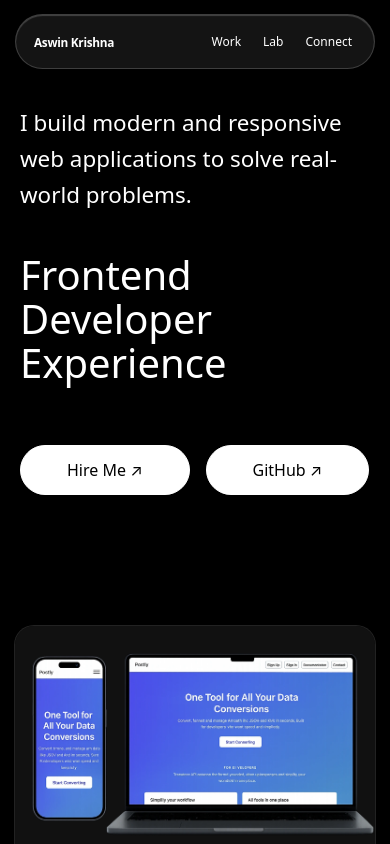
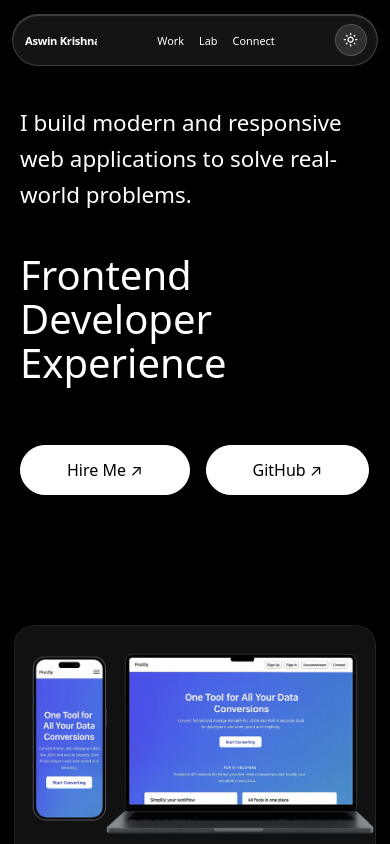
Before and after one commit to aaswne/aswinkrishna-portfolio, a React (Vite) app: page / in a window 390 px wide. Shown: the top 844 px of the page. Built offline with nearby package versions, Linux system fonts and the light colour scheme.

Commit message:
added button

```diff
--- a/src/components/NavBar/NavBar.css
+++ b/src/components/NavBar/NavBar.css
@@ -19,6 +19,7 @@
     "Helvetica Neue",
     sans-serif;
 }
+
 .navbar a,
 .navbar button,
 .navbar p,
@@ -42,7 +43,6 @@ body {
   top: 22px;
   left: 50%;
   transform: translateX(-50%);
-
   z-index: 1000;
 
   width: calc(100% - 32px);
@@ -68,35 +68,26 @@ body {
 
   border-radius: 999px;
 
-  /* Apple glass effect */
   background: rgba(255, 255, 255, 0.08);
-
   border: 1px solid rgba(255, 255, 255, 0.18);
 
   backdrop-filter: blur(24px) saturate(180%);
   -webkit-backdrop-filter: blur(24px) saturate(180%);
 
-  /* soft glass shadow */
   box-shadow:
     0 8px 32px rgba(0, 0, 0, 0.12),
     inset 0 1px 1px rgba(255, 255, 255, 0.2);
 
-  /* smooth effect */
   transition: all 0.3s ease;
 }
 
 .logo {
   text-decoration: none;
-
   font-size: 0.96rem;
   font-weight: 600;
-
   letter-spacing: -0.3px;
-
   white-space: nowrap;
-
   padding-left: 6px;
-
   transition: opacity 0.3s ease;
 }
 
@@ -104,16 +95,13 @@ body {
   opacity: 0.75;
 }
 
-
 .nav-links {
   display: flex;
   align-items: center;
   justify-content: center;
 
   gap: 8px;
-
   list-style: none;
-
   flex: 1;
 }
 
@@ -123,11 +111,9 @@ body {
   justify-content: center;
 
   padding: 10px 15px;
-
   border-radius: 999px;
 
   text-decoration: none;
-
   font-size: 0.9rem;
   font-weight: 500;
 
@@ -140,78 +126,108 @@ body {
 
 .nav-links a:hover {
   background: rgba(255, 255, 255, 0.08);
-
   transform: translateY(-1px);
 }
 
-
+/* =========================
+   THEME BUTTON
+========================= */
 
 .nav-button {
   display: flex;
   align-items: center;
   justify-content: center;
 
-  padding: 10px 16px;
+  width: 42px;
+  height: 42px;
+  flex-shrink: 0;
 
-  border-radius: 999px;
+  padding: 0;
 
-  text-decoration: none;
+  border: none;
+  outline: none;
+  cursor: pointer;
 
-  font-size: 0.88rem;
-  font-weight: 600;
+  border-radius: 50%;
 
-  white-space: nowrap;
+  background: rgba(255, 255, 255, 0.1);
+  border: 1px solid rgba(255, 255, 255, 0.18);
+
+  backdrop-filter: blur(20px);
+  -webkit-backdrop-filter: blur(20px);
+
+  color: inherit;
+
+  font-size: 1.25rem;
 
   transition:
     transform 0.3s ease,
+    background 0.3s ease,
     opacity 0.3s ease;
 }
 
 .nav-button:hover {
   transform: translateY(-2px);
-
-  opacity: 0.9;
+  background: rgba(255, 255, 255, 0.16);
+  opacity: 0.95;
 }
 
+.nav-button svg {
+  display: block;
+}
 
+/* =========================
+   TABLET / MOBILE
+========================= */
 
 @media (max-width: 768px) {
   .navbar-wrapper {
     top: 16px;
-
     width: calc(100% - 24px);
   }
 
   .navbar {
     padding: 10px 12px;
+    gap: 8px;
+  }
 
-    gap: 10px;
+  .logo {
+    font-size: 0.82rem;
+    max-width: 95px;
+    overflow: hidden;
+    text-overflow: ellipsis;
+    white-space: nowrap;
+    flex-shrink: 0;
   }
 
   .nav-links {
-    gap: 4px;
+    gap: 3px;
+    flex: 1;
+    justify-content: center;
   }
 
   .nav-links a {
-    padding: 9px 12px;
-
-    font-size: 0.82rem;
+    padding: 8px 10px;
+    font-size: 0.78rem;
   }
 
   .nav-button {
-    display: none;
+    display: flex;
+    width: 38px;
+    height: 38px;
+    font-size: 1.1rem;
   }
 }
 
-
+/* =========================
+   SMALL MOBILE
+========================= */
 
 @media (max-width: 540px) {
   .navbar-wrapper {
     top: 14px;
-
     width: 100%;
-
-    padding: 0 14px;
+    padding: 0 12px;
 
     display: flex;
     justify-content: center;
@@ -219,42 +235,35 @@ body {
 
   .navbar {
     width: 100%;
-    max-width: 360px;
+    max-width: 390px;
 
-    display: flex;
-    align-items: center;
-    justify-content: space-between;
-
-    padding: 10px 12px;
+    padding: 9px 10px;
+    gap: 6px;
 
     border-radius: 999px;
   }
 
-  /* SHOW SMALL NAME */
   .logo {
     display: flex;
-
-    font-size: 0.74rem;
-
+    font-size: 0.7rem;
     font-weight: 600;
 
+    max-width: 74px;
+
+    overflow: hidden;
+    text-overflow: ellipsis;
     white-space: nowrap;
 
     flex-shrink: 0;
-
-    max-width: 90px;
-
-    overflow: hidden;
-    text-overflow: ellipsis;
+    padding-left: 2px;
   }
 
   .nav-links {
     display: flex;
     align-items: center;
-    justify-content: flex-end;
+    justify-content: center;
 
-    gap: 2px;
-
+    gap: 1px;
     flex: 1;
   }
 
@@ -263,32 +272,42 @@ body {
   }
 
   .nav-links a {
-    padding: 8px 10px;
+    padding: 7px 7px;
+    font-size: 0.68rem;
+    border-radius: 999px;
+    white-space: nowrap;
+  }
 
-    font-size: 0.75rem;
-
-    border-radius: 999px;
-
-    white-space: nowrap;
+  .nav-button {
+    width: 32px;
+    height: 32px;
+    font-size: 0.95rem;
   }
 }
 
-
+/* =========================
+   EXTRA SMALL MOBILE
+========================= */
 
 @media (max-width: 380px) {
   .navbar {
-    padding: 9px 10px;
+    padding: 8px 8px;
+    gap: 4px;
   }
 
   .logo {
-    font-size: 0.68rem;
-
-    max-width: 72px;
+    font-size: 0.62rem;
+    max-width: 62px;
   }
 
   .nav-links a {
-    padding: 7px 8px;
+    padding: 6px 5px;
+    font-size: 0.62rem;
+  }
 
-    font-size: 0.7rem;
+  .nav-button {
+    width: 30px;
+    height: 30px;
+    font-size: 0.9rem;
   }
 }
```
